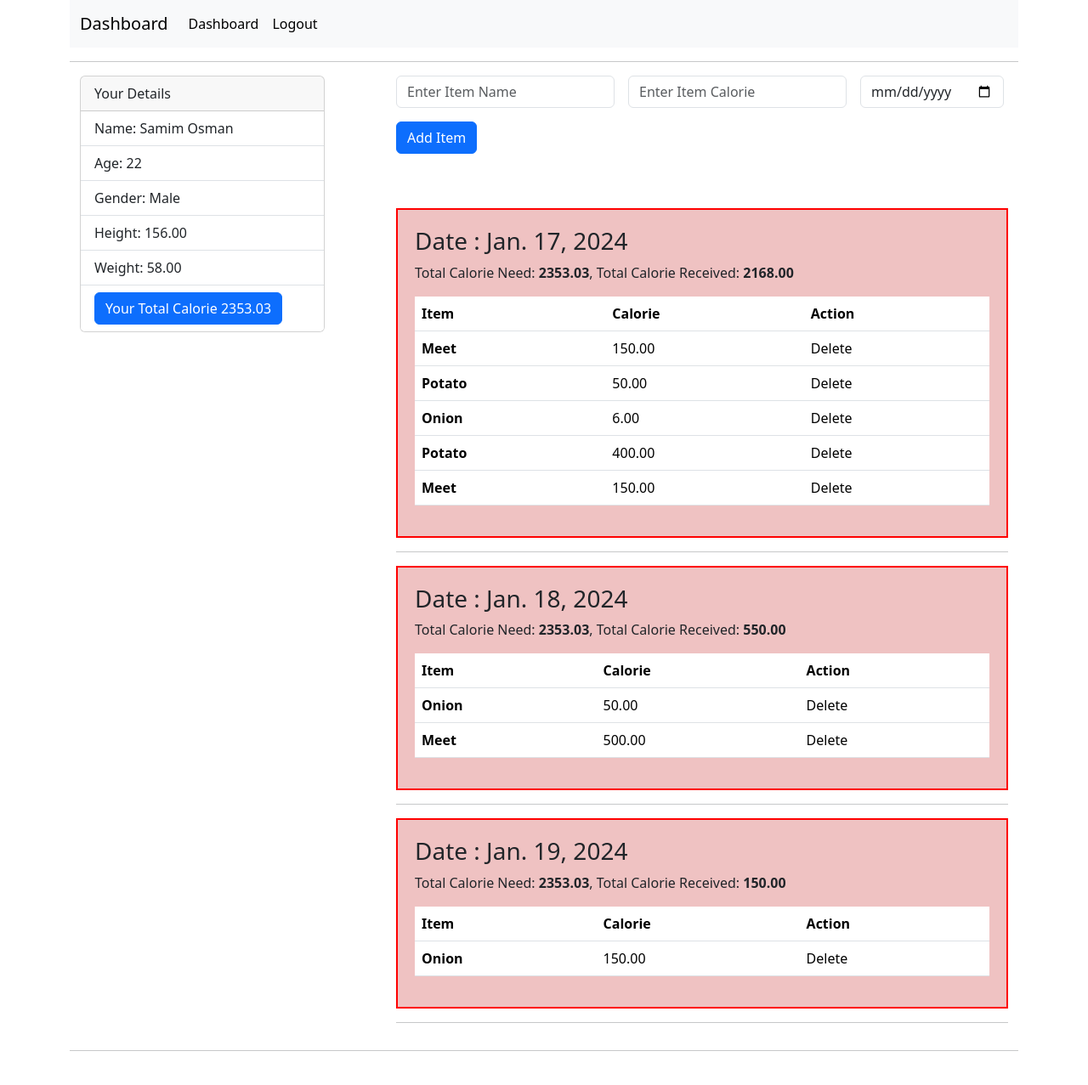
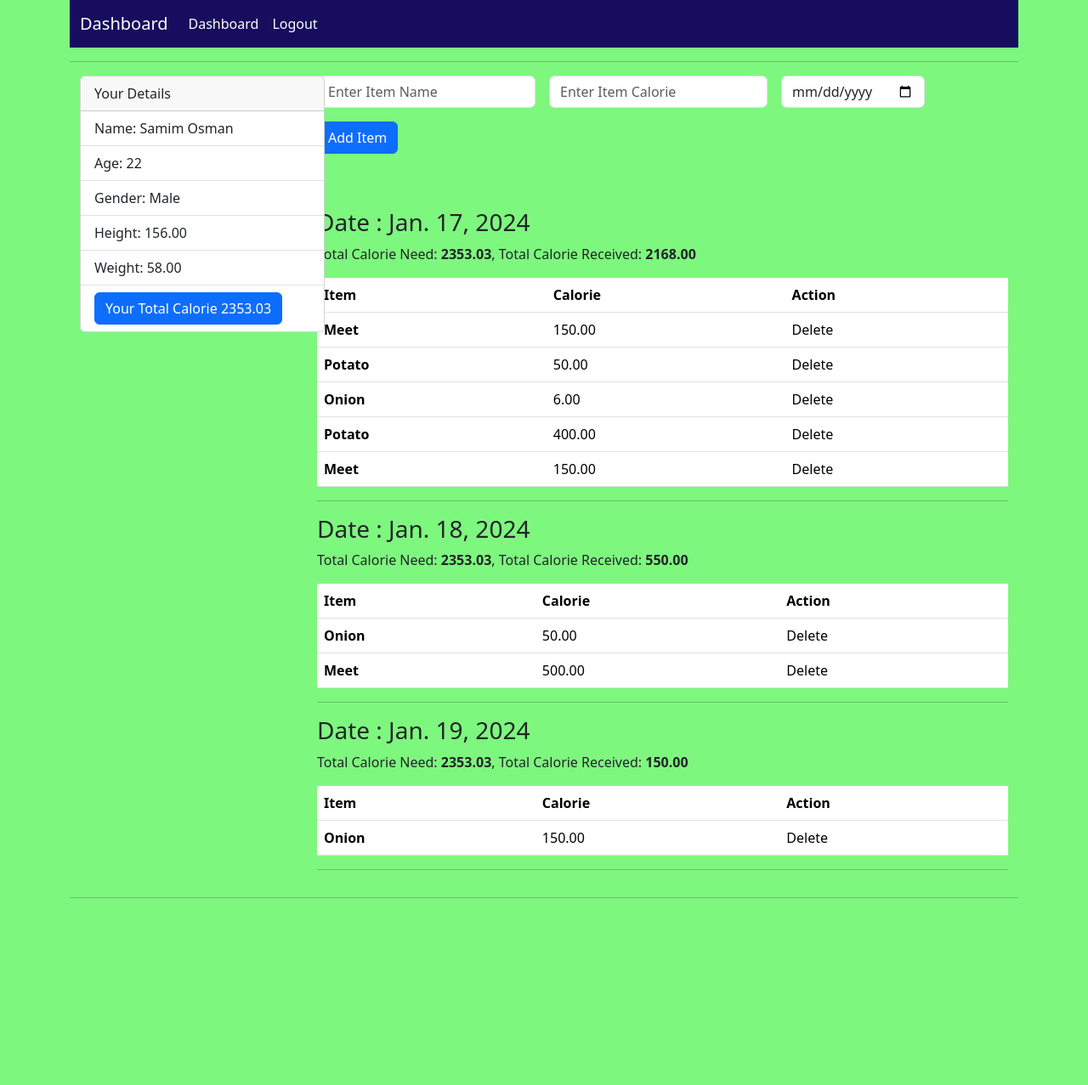
Before and after one commit to samimosmansabuj/calorie_counter, a Django app: page /dashboard/ in a window 1280 px wide. Shown: the whole page at 85% size. After the commit the page ends 1057 px from the top, so only its background shows below. Run offline with Django 5.2, Linux system fonts and the light colour scheme; a user stored in the database is signed in; data comes from the database, SQL or seed files in the repository; both versions use the stored data as it was after the commit.

Commit message:
interface color - update

```diff
--- a/templates/base.html
+++ b/templates/base.html
@@ -11,14 +11,14 @@
         integrity="sha384-T3c6CoIi6uLrA9TneNEoa7RxnatzjcDSCmG1MXxSR1GAsXEV/Dwwykc2MPK8M2HN" crossorigin="anonymous">
 </head>
 
-<body>
+<body style="background-color: #7ef77e;">
     <div class="container">
-        <nav class="navbar navbar-expand-lg bg-body-tertiary">
+        <nav class="navbar navbar-expand-lg bg-body-tertiary" style="background-color: #160d5e !important">
             <div class="container-fluid">
                 {% if request.user.is_authenticated %}
-                <a class="navbar-brand" href="{% url 'dashboard' %}">Dashboard</a>
+                <a class="navbar-brand" href="{% url 'dashboard' %}" style="color: white;">Dashboard</a>
                 {% else %}
-                <a class="navbar-brand" href="{% url 'home' %}">Home</a>
+                <a class="navbar-brand" href="{% url 'home' %}" style="color: white;">Home</a>
                 {% endif %}
                 <button class="navbar-toggler" type="button" data-bs-toggle="collapse"
                     data-bs-target="#navbarSupportedContent" aria-controls="navbarSupportedContent"
@@ -29,21 +29,21 @@
                     <ul class="navbar-nav me-auto mb-2 mb-lg-0">
                         {% if request.user.is_authenticated %}
                         <li class="nav-item">
-                            <a class="nav-link active" aria-current="page" href="{% url 'dashboard' %}">Dashboard</a>
+                            <a class="nav-link active" aria-current="page" href="{% url 'dashboard' %}" style="color: white;">Dashboard</a>
                         </li>
                         <li class="nav-item">
-                            <a class="nav-link active" aria-current="page" href="{% url 'logout' %}">
+                            <a class="nav-link active" aria-current="page" href="{% url 'logout' %}" style="color: white;">
                                 Logout
                             </a>
                         </li>
                         {% else %}
                         <li class="nav-item">
-                            <a class="nav-link active" aria-current="page" href="{% url 'login' %}">
+                            <a class="nav-link active" aria-current="page" href="{% url 'login' %}" style="color: white;">
                                 Login
                             </a>
                         </li>
                         <li class="nav-item">
-                            <a class="nav-link active" aria-current="page" href="{% url 'registration' %}">
+                            <a class="nav-link active" aria-current="page" href="{% url 'registration' %}" style="color: white;">
                                 Registration
                             </a>
                         </li>
--- a/templates/dashboard.html
+++ b/templates/dashboard.html
@@ -18,7 +18,7 @@
 
   {% if user_calorie %}
   <div class="row">
-    <div class="col-4">
+    <div class="col-3">
       <div class="card" style="width: 18rem;">
         <div class="card-header">
           Your Details
@@ -42,7 +42,7 @@
 
 
 
-    <div class="col-8">
+    <div class="col-9">
 
 
       <form class="row g-3" method="POST">
@@ -68,11 +68,7 @@
 
 
       {% for daily in daily %}
-      <div style="    background-color: #efc2c2;
-      border: 2px black;
-      border-style: solid;
-      border-color: red;
-      padding: 20px;">
+      <div>
         <table class="table">
           <h3>Date : {{daily.date}}</h3>
           <thead>
```
Also changed, not shown: db.sqlite3.
